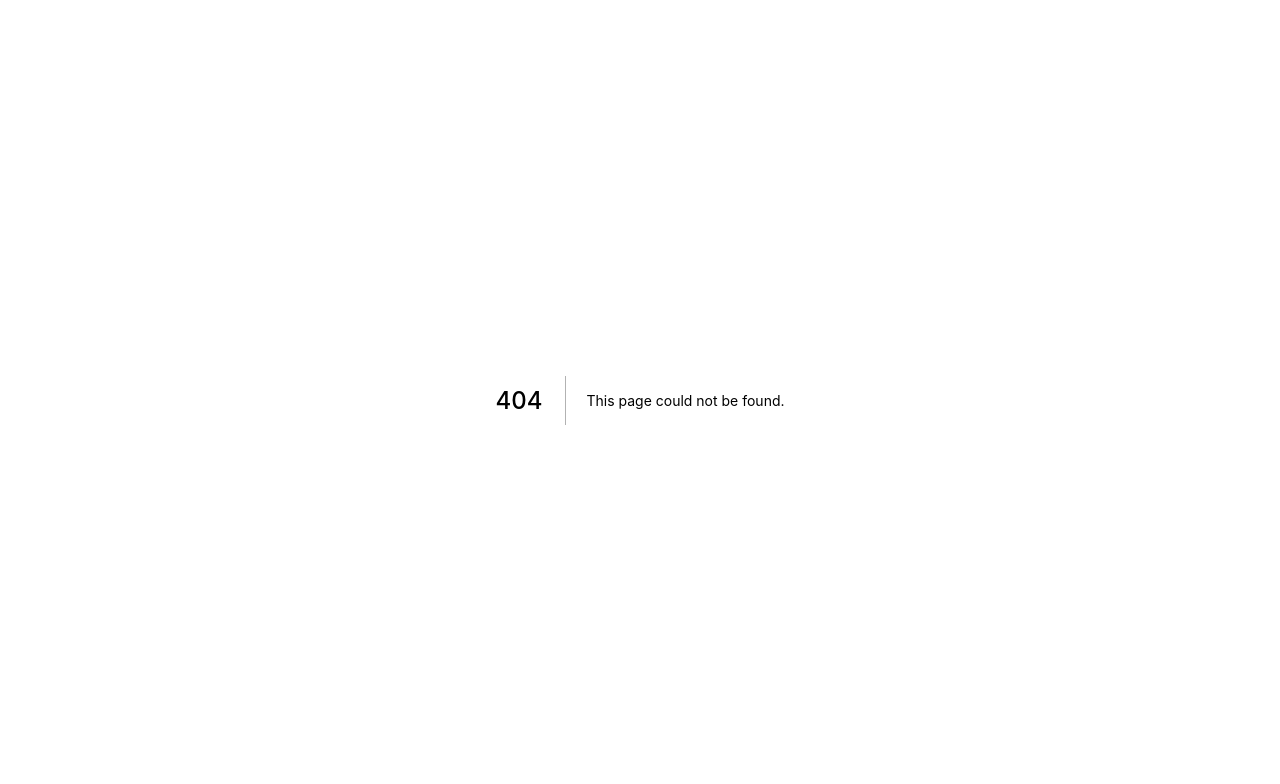
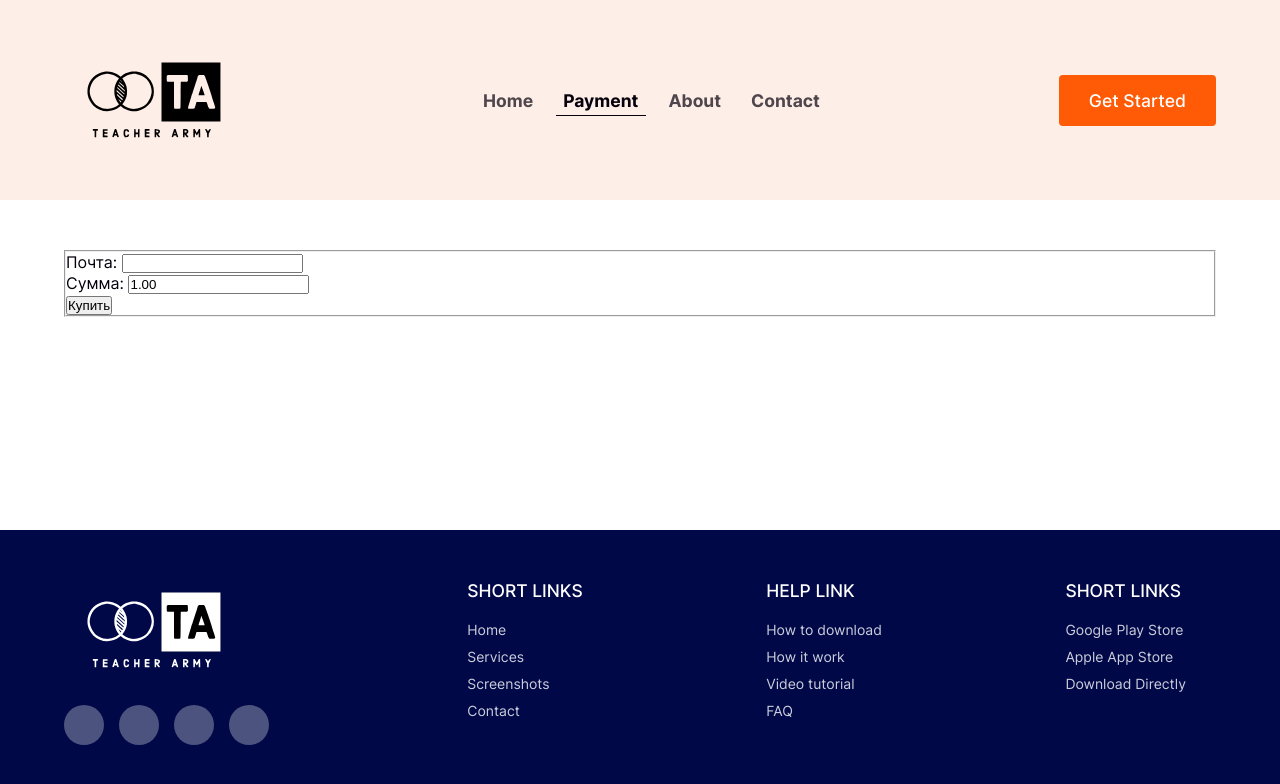
Before and after one commit to Rapieree/teacher-army, a Next.js app: page /payment in a window 1280 px wide. Before the commit this address had no page. Shown: the top 784 px of the page. Built offline with nearby package versions, Linux system fonts and the light colour scheme; no server answers.

Commit message:
Начал делать страницу оплаты(WIP)

```diff
--- a/src/components/footer/footer.jsx
+++ b/src/components/footer/footer.jsx
@@ -1,3 +1,4 @@
+import {LogoType} from "../../utils/const";
 import LinksList from "../linksList/links-list";
 import Logo from "../logo/logo";
 import Socials from "../socials/socials";
@@ -7,7 +8,7 @@ const Footer = ({className, content}) => {
   return (
     <footer className={`${footerStyle.footer} ${className}`}>
       <div className={footerStyle.block}>
-        <Logo light className={footerStyle.logo}/>
+        <Logo type={LogoType.LIGHT} className={footerStyle.logo}/>
         <Socials content={content.socials} />
       </div>
       <div className={`${footerStyle.linksBlock}`}>
--- a/src/components/header/header.jsx
+++ b/src/components/header/header.jsx
@@ -1,3 +1,4 @@
+import {LogoType} from "../../utils/const";
 import CustomButton from "../custom-button/custom-button";
 import Logo from "../logo/logo";
 import SiteNav from "../site-nav/site-nav";
@@ -6,7 +7,7 @@ import headerStyle from "./header.module.css";
 const Header = ({light, className}) => {
   return (
     <header className={`${headerStyle.header} ${className}`}>
-      <Logo light={light}/>
+      <Logo type={light ? LogoType.LIGHT : LogoType.DARK}/>
       <SiteNav light={light}/>
       <CustomButton>Get Started</CustomButton>
     </header>
--- a/src/components/layout/layout.jsx
+++ b/src/components/layout/layout.jsx
@@ -5,7 +5,7 @@ import layoutStyle from "./layout.module.css";
 
 const MOBILE_DEV_MODE = false;
 
-const Layout = ({main, children, content}) => {
+const Layout = ({main, children, content, className}) => {
   return (
     <>
       <Head>
@@ -18,7 +18,7 @@ const Layout = ({main, children, content}) => {
         <link rel="icon" href="/favicon.ico" />
       </Head>
 
-      <div className={layoutStyle.layout}>
+      <div className={`${layoutStyle.layout} ${className}`}>
         {!main ? <Header className="container" /> : null}
 
         <main className={layoutStyle.main}>
--- a/src/components/logo/logo.jsx
+++ b/src/components/logo/logo.jsx
@@ -1,15 +1,22 @@
 import logoStyle from "./logo.module.css";
 import Image from "next/image";
 import Link from "next/link";
+import {LogoType} from "../../utils/const";
 
-const Logo = ({light, className}) => {
+const logoSrc = {
+  [LogoType.LIGHT]: `/images/logo/teacher-army-logo-white.svg`,
+  [LogoType.DARK]: `/images/logo/teacher-army-logo-black.svg`,
+  [LogoType.VIOLET]: `/images/logo/teacher-army-logo-violet.svg`,
+};
+
+const Logo = ({type = LogoType.DARK, className}) => {
   return (
-    <div className={`${light ? `${logoStyle.logo} ${logoStyle.light}` : logoStyle.logo} ${className}`}>
+    <div className={`${logoStyle.logo} ${className}`}>
       <Link href="/">
         <a>
           <div className={logoStyle.image}>
             <Image
-              src="/images/logo/teacher-army-logo-white.svg"
+              src={logoSrc[type]}
               alt="logo image"
               quality={100}
               layout="fill"
--- a/src/components/logo/logo.module.css
+++ b/src/components/logo/logo.module.css
@@ -1,7 +1,6 @@
 .logo {
   width: auto;
   height: auto;
-  border: 1px solid black;
 }
 
 .light {
--- /dev/null
+++ b/src/components/pay-form/pay-form.jsx
@@ -0,0 +1,15 @@
+const PayForm = ({test = 0}) => {
+  return (
+    <form name="payanyway_from" id="payanyway_from" action="https://moneta.ru/assistant.htm" method="post">
+      <fieldset>
+        <input type="hidden" name="MNT_ID" value="29398836" />
+        <label>Почта: <input type="text" name="MNT_DESCRIPTION" /></label>
+        <input type="hidden" name="MNT_TEST_MODE" value={`${test}`} />
+        <p>Сумма: <input type="text" name="MNT_AMOUNT" value="1.00" /></p>
+        <input type="submit" value="Купить" />
+      </fieldset>
+    </form>
+  );
+};
+
+export default PayForm;
--- /dev/null
+++ b/src/pages/api/payment.js
@@ -0,0 +1,8 @@
+import {StatusCode} from "../../utils/const";
+
+const handler = async (req, res) => {
+  res.status(StatusCode.SUCCESS).send(`SUCCESS`);
+  console.log(req);
+};
+
+export default handler;
--- /dev/null
+++ b/src/pages/payment.jsx
@@ -0,0 +1,28 @@
+import Layout from "../components/layout/layout";
+import PayForm from "../components/pay-form/pay-form";
+import {footerContent} from "../content/common/footer";
+import paymentPageStyle from "../styles/payment-page.module.css";
+
+const Prices = ({content}) => {
+  return (
+    <Layout content={content} className={paymentPageStyle.paymentPage}>
+      <h1 className="visually-hidden">Payment page</h1>
+
+      <div className="container">
+        <PayForm />
+      </div>
+    </Layout>
+  );
+};
+
+export const getStaticProps = () => {
+  return {
+    props: {
+      content: {
+        footer: footerContent,
+      },
+    },
+  };
+};
+
+export default Prices;
--- /dev/null
+++ b/src/styles/payment-page.module.css
@@ -0,0 +1,6 @@
+.paymentPage > header {
+  margin-bottom: 50px;
+  padding-top: 50px;
+  padding-bottom: 50px;
+  background-color: var(--color-background-dark-cream);
+}
--- a/src/utils/const.js
+++ b/src/utils/const.js
@@ -1,9 +1,15 @@
 export const navsItems = [
   [`Home`, `/`],
+  [`Payment`, `/payment`],
   [`About`, `/about`],
   [`Contact`, `/contact`],
-  [`Prices`, `/prices`],
 ];
+
+export const LogoType = {
+  LIGHT: `light`,
+  DARK: `dark`,
+  VIOLET: `violet`,
+};
 
 export const StatusCode = {
   SUCCESS: 200,
```
